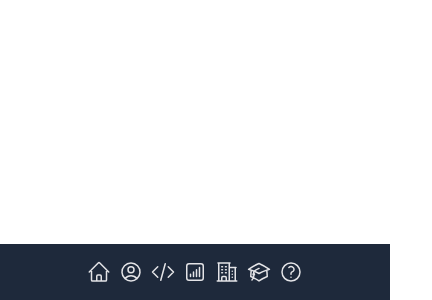
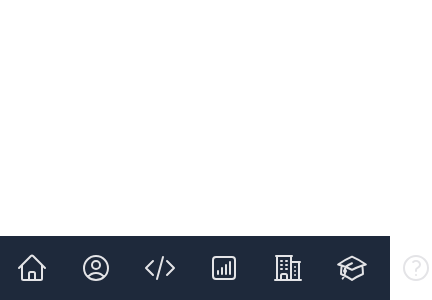
Before and after one commit to BryanFRD/T-WEB-500-digitalResume-LIL_bryan-ferrando, a React (Vite) app: page / in a window 390 px wide. Shown: the part 544-844 px from the top of the page, 432 px wide, since content can reach past the window. Built offline with nearby package versions, Linux system fonts and the light colour scheme.

Commit message:
Navbar responsive

```diff
--- a/src/components/Header.jsx
+++ b/src/components/Header.jsx
@@ -4,12 +4,9 @@ import NavbarLink from './nav/NavbarLink';
 
 const Header = () => {
   return (
-    <header className='text-zinc-200 p-4 bg-slate-800 zinc-200 flex gap-2 justify-center md:grid md:grid-cols-12 font-semibold absolute bottom-0 md:relative w-full'>
-      <h1 className='text-xl col-span-3 hidden md:block'>FERRANDO Bryan</h1>
+    <header className='text-zinc-200 p-4 bg-slate-800 zinc-200 flex gap-6 justify-around md:grid md:grid-cols-12 font-semibold absolute bottom-0 md:relative w-full'>
+      <h1 className='text-xl col-span-3 hidden md:block'>FERRANDO&nbsp;Bryan</h1>
       <Navbar />
-      <div className='md:ms-auto md:col-span-3'>
-        <NavbarLink to="#contact" icon={<ContactIcon />}>Contact</NavbarLink>
-      </div>
     </header>
   );
 };
--- a/src/components/icons/AboutMeIcon.jsx
+++ b/src/components/icons/AboutMeIcon.jsx
@@ -1,6 +1,6 @@
 const AboutMeIcon = () => {
   return (
-    <svg xmlns="http://www.w3.org/2000/svg" fill="none" viewBox="0 0 24 24" strokeWidth={1.5} stroke="currentColor" className="w-6 h-6">
+    <svg xmlns="http://www.w3.org/2000/svg" fill="none" viewBox="0 0 24 24" strokeWidth={1.5} stroke="currentColor" className="w-8 h-8">
       <path strokeLinecap="round" strokeLinejoin="round" d="M17.982 18.725A7.488 7.488 0 0012 15.75a7.488 7.488 0 00-5.982 2.975m11.963 0a9 9 0 10-11.963 0m11.963 0A8.966 8.966 0 0112 21a8.966 8.966 0 01-5.982-2.275M15 9.75a3 3 0 11-6 0 3 3 0 016 0z" />
     </svg>
   );
--- a/src/components/icons/ContactIcon.jsx
+++ b/src/components/icons/ContactIcon.jsx
@@ -1,6 +1,6 @@
 const ContactIcon = () => {
   return (
-    <svg xmlns="http://www.w3.org/2000/svg" fill="none" viewBox="0 0 24 24" strokeWidth={1.5} stroke="currentColor" className="w-6 h-6">
+    <svg xmlns="http://www.w3.org/2000/svg" fill="none" viewBox="0 0 24 24" strokeWidth={1.5} stroke="currentColor" className="w-8 h-8">
       <path strokeLinecap="round" strokeLinejoin="round" d="M9.879 7.519c1.171-1.025 3.071-1.025 4.242 0 1.172 1.025 1.172 2.687 0 3.712-.203.179-.43.326-.67.442-.745.361-1.45.999-1.45 1.827v.75M21 12a9 9 0 11-18 0 9 9 0 0118 0zm-9 5.25h.008v.008H12v-.008z" />
     </svg>
   );
--- a/src/components/icons/EducationIcon.jsx
+++ b/src/components/icons/EducationIcon.jsx
@@ -1,6 +1,6 @@
 const EducationIcon = () => {
   return (
-    <svg xmlns="http://www.w3.org/2000/svg" fill="none" viewBox="0 0 24 24" strokeWidth={1.5} stroke="currentColor" className="w-6 h-6">
+    <svg xmlns="http://www.w3.org/2000/svg" fill="none" viewBox="0 0 24 24" strokeWidth={1.5} stroke="currentColor" className="w-8 h-8">
       <path strokeLinecap="round" strokeLinejoin="round" d="M4.26 10.147a60.436 60.436 0 00-.491 6.347A48.627 48.627 0 0112 20.904a48.627 48.627 0 018.232-4.41 60.46 60.46 0 00-.491-6.347m-15.482 0a50.57 50.57 0 00-2.658-.813A59.905 59.905 0 0112 3.493a59.902 59.902 0 0110.399 5.84c-.896.248-1.783.52-2.658.814m-15.482 0A50.697 50.697 0 0112 13.489a50.702 50.702 0 017.74-3.342M6.75 15a.75.75 0 100-1.5.75.75 0 000 1.5zm0 0v-3.675A55.378 55.378 0 0112 8.443m-7.007 11.55A5.981 5.981 0 006.75 15.75v-1.5" />
     </svg>
   );
--- a/src/components/icons/ExperienceIcon.jsx
+++ b/src/components/icons/ExperienceIcon.jsx
@@ -1,6 +1,6 @@
 const ExperienceIcon = () => {
   return (
-    <svg xmlns="http://www.w3.org/2000/svg" fill="none" viewBox="0 0 24 24" strokeWidth={1.5} stroke="currentColor" className="w-6 h-6">
+    <svg xmlns="http://www.w3.org/2000/svg" fill="none" viewBox="0 0 24 24" strokeWidth={1.5} stroke="currentColor" className="w-8 h-8">
       <path strokeLinecap="round" strokeLinejoin="round" d="M2.25 21h19.5m-18-18v18m10.5-18v18m6-13.5V21M6.75 6.75h.75m-.75 3h.75m-.75 3h.75m3-6h.75m-.75 3h.75m-.75 3h.75M6.75 21v-3.375c0-.621.504-1.125 1.125-1.125h2.25c.621 0 1.125.504 1.125 1.125V21M3 3h12m-.75 4.5H21m-3.75 3.75h.008v.008h-.008v-.008zm0 3h.008v.008h-.008v-.008zm0 3h.008v.008h-.008v-.008z" />
     </svg>
   );
--- a/src/components/icons/HomeIcon.jsx
+++ b/src/components/icons/HomeIcon.jsx
@@ -1,6 +1,6 @@
 const HomeIcon = () => {
   return (
-    <svg xmlns="http://www.w3.org/2000/svg" fill="none" viewBox="0 0 24 24" strokeWidth={1.5} stroke="currentColor" className="w-6 h-6">
+    <svg xmlns="http://www.w3.org/2000/svg" fill="none" viewBox="0 0 24 24" strokeWidth={1.5} stroke="currentColor" className="w-8 h-8">
       <path strokeLinecap="round" strokeLinejoin="round" d="M2.25 12l8.954-8.955c.44-.439 1.152-.439 1.591 0L21.75 12M4.5 9.75v10.125c0 .621.504 1.125 1.125 1.125H9.75v-4.875c0-.621.504-1.125 1.125-1.125h2.25c.621 0 1.125.504 1.125 1.125V21h4.125c.621 0 1.125-.504 1.125-1.125V9.75M8.25 21h8.25" />
     </svg>
   );
--- a/src/components/icons/ProjectIcon.jsx
+++ b/src/components/icons/ProjectIcon.jsx
@@ -1,6 +1,6 @@
 const ProjectIcon = () => {
   return (
-    <svg xmlns="http://www.w3.org/2000/svg" fill="none" viewBox="0 0 24 24" strokeWidth={1.5} stroke="currentColor" className="w-6 h-6">
+    <svg xmlns="http://www.w3.org/2000/svg" fill="none" viewBox="0 0 24 24" strokeWidth={1.5} stroke="currentColor" className="w-8 h-8">
       <path strokeLinecap="round" strokeLinejoin="round" d="M17.25 6.75L22.5 12l-5.25 5.25m-10.5 0L1.5 12l5.25-5.25m7.5-3l-4.5 16.5" />
     </svg>
   );
--- a/src/components/icons/SkillIcon.jsx
+++ b/src/components/icons/SkillIcon.jsx
@@ -1,6 +1,6 @@
 const SkillIcon = () => {
   return (
-    <svg xmlns="http://www.w3.org/2000/svg" fill="none" viewBox="0 0 24 24" strokeWidth={1.5} stroke="currentColor" className="w-6 h-6">
+    <svg xmlns="http://www.w3.org/2000/svg" fill="none" viewBox="0 0 24 24" strokeWidth={1.5} stroke="currentColor" className="w-8 h-8">
       <path strokeLinecap="round" strokeLinejoin="round" d="M7.5 14.25v2.25m3-4.5v4.5m3-6.75v6.75m3-9v9M6 20.25h12A2.25 2.25 0 0020.25 18V6A2.25 2.25 0 0018 3.75H6A2.25 2.25 0 003.75 6v12A2.25 2.25 0 006 20.25z" />
     </svg>
   );
--- a/src/components/nav/Navbar.jsx
+++ b/src/components/nav/Navbar.jsx
@@ -1,4 +1,5 @@
 import AboutMeIcon from '../icons/AboutMeIcon';
+import ContactIcon from '../icons/ContactIcon';
 import EducationIcon from '../icons/EducationIcon';
 import ExperienceIcon from '../icons/ExperienceIcon';
 import HomeIcon from '../icons/HomeIcon';
@@ -8,14 +9,15 @@ import NavbarLink from './NavbarLink';
 
 const Navbar = () => {
   return (
-    <nav className='md:col-span-6 flex justify-center gap-6s'>
-        <ul className='flex gap-2 md:gap-6'>
+    <nav className='md:col-span-9 flex w-full'>
+        <ul className='flex justify-around md:justify-normal gap-8 md:gap-4 w-full'>
           <li><NavbarLink to="/" icon={<HomeIcon />}>Home</NavbarLink></li>
-          <li><NavbarLink to="#about" icon={<AboutMeIcon />}>About Me</NavbarLink></li>
+          <li><NavbarLink to="#about" icon={<AboutMeIcon />}>About&nbsp;Me</NavbarLink></li>
           <li><NavbarLink to="#projects" icon={<ProjectIcon />}>Project</NavbarLink></li>
           <li><NavbarLink to="#skills" icon={<SkillIcon />}>Skills</NavbarLink></li>
           <li><NavbarLink to="#experiences" icon={<ExperienceIcon />}>Experiences</NavbarLink></li>
           <li><NavbarLink to="#educations" icon={<EducationIcon />}>Educations</NavbarLink></li>
+          <NavbarLink className="md:ms-auto" to="#contact" icon={<ContactIcon />}>Contact</NavbarLink>
         </ul>
       </nav>
   );
--- a/src/components/nav/NavbarLink.jsx
+++ b/src/components/nav/NavbarLink.jsx
@@ -1,8 +1,8 @@
 import { Link } from 'react-router-dom';
 
-const NavbarLink = ({children, to, icon}) => {
+const NavbarLink = ({className, children, to, icon}) => {
   return (
-      <Link to={to}>
+      <Link to={to} className={className}>
         <span className='md:hidden'>{icon}</span>
         <span className='hidden md:block'>{children}</span>
       </Link>
```
